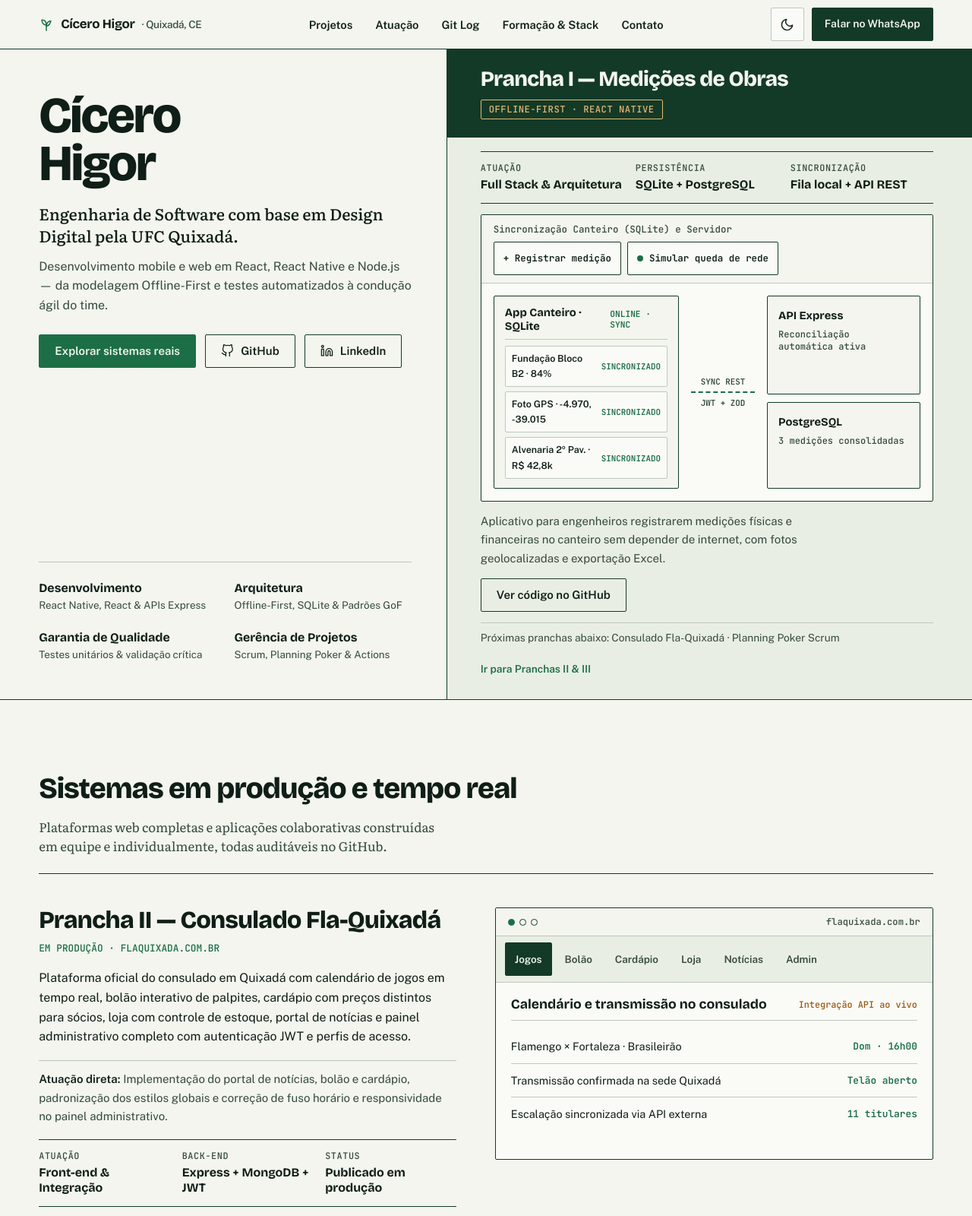
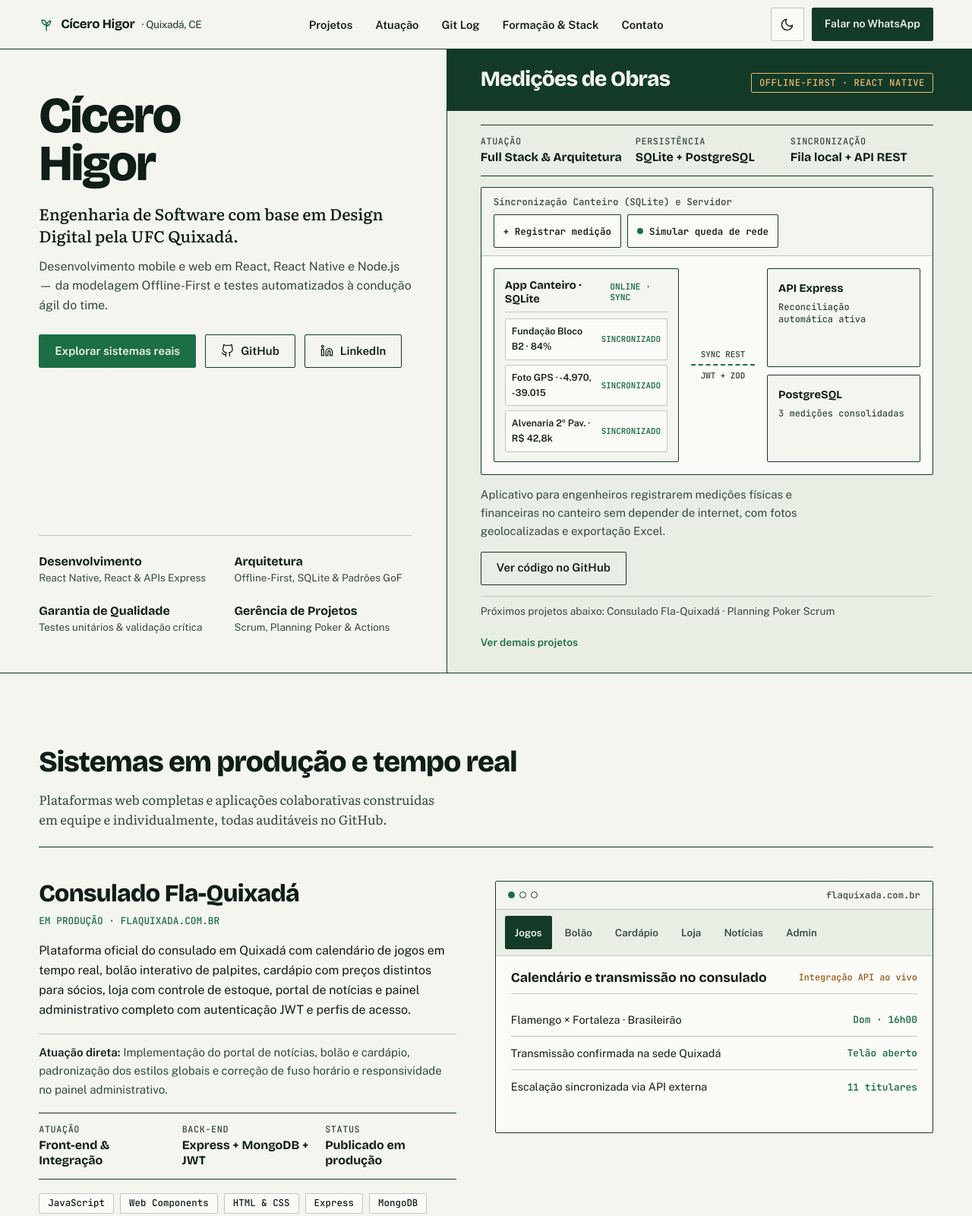
Before and after one commit to cicerocarnauba/portfolio, a plain HTML site: page index.html in a window 1280 px wide. Shown: the top 1600 px of the page at 76% size. Drawn offline with nearby package versions, Linux system fonts and the light colour scheme.

Commit message:
chore(ui): remove Prancha prefix from project section headings

```diff
--- a/index.html
+++ b/index.html
@@ -76,7 +76,7 @@
 
         <div class="hero-plate-col">
           <div class="hero-plate-head">
-            <h2>Prancha I — Medições de Obras</h2>
+            <h2>Medições de Obras</h2>
             <span class="plate-stamp">OFFLINE-FIRST · REACT NATIVE</span>
           </div>
 
@@ -108,8 +108,8 @@
             </div>
 
             <div class="plate-xref">
-              <span>Próximas pranchas abaixo: Consulado Fla-Quixadá · Planning Poker Scrum</span>
-              <a href="#projetos">Ir para Pranchas II &amp; III</a>
+              <span>Próximos projetos abaixo: Consulado Fla-Quixadá · Planning Poker Scrum</span>
+              <a href="#projetos">Ver demais projetos</a>
             </div>
           </div>
         </div>
@@ -131,7 +131,7 @@
           <article class="specimen-plate">
             <div class="plate-copy">
               <div class="plate-head-inline">
-                <h3>Prancha II — Consulado Fla-Quixadá</h3>
+                <h3>Consulado Fla-Quixadá</h3>
                 <span class="plate-domain">EM PRODUÇÃO · FLAQUIXADA.COM.BR</span>
               </div>
               <p class="plate-desc">
@@ -181,7 +181,7 @@
 
             <div class="plate-copy">
               <div class="plate-head-inline">
-                <h3>Prancha III — Planning Poker Scrum</h3>
+                <h3>Planning Poker Scrum</h3>
                 <span class="plate-domain">TEMPO REAL · SOCKET.IO</span>
               </div>
               <p class="plate-desc">
```
